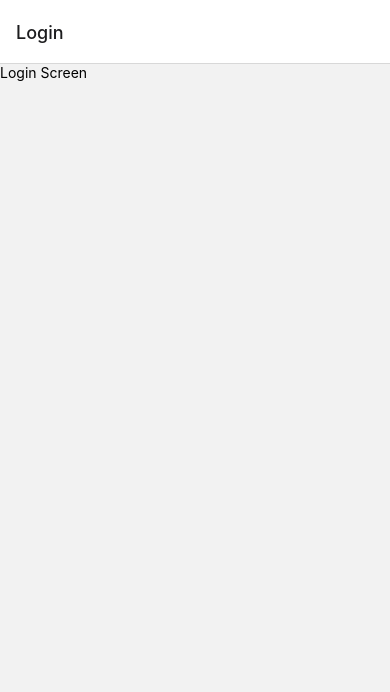
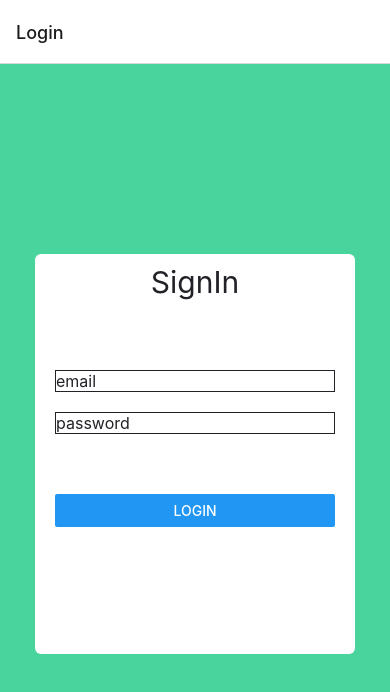
Before and after one commit to OlegFedosenko/OrderBoard, a React Native app: screen /Login in a window 390 px wide. Shown: the top 692 px of the page. Built offline with nearby package versions, Linux system fonts and the light colour scheme.

Commit message:
login form

```diff
--- /dev/null
+++ b/src/components/common/Input.tsx
@@ -0,0 +1,23 @@
+import React from 'react';
+import { FC } from 'react';
+import { StyleSheet, TextInput, TextInputProps } from 'react-native';
+import colors from '../../theme/colors';
+import fonts from '../../theme/fonts';
+
+type Props = {} & TextInputProps;
+
+const Input: FC<Props> = ({ placeholder, onChangeText, value }) => {
+  return <TextInput style={inputStyles.input} onChangeText={onChangeText} value={value} placeholder={placeholder} />;
+};
+
+const inputStyles = StyleSheet.create({
+  input: {
+    fontSize: fonts.mediumText,
+    color: colors.black,
+    borderWidth: 1,
+    borderColor: colors.black,
+    marginVertical: 10,
+  },
+});
+
+export default Input;
--- /dev/null
+++ b/src/components/common/Title.tsx
@@ -0,0 +1,23 @@
+import React from 'react';
+import { FC } from 'react';
+import { StyleSheet } from 'react-native';
+import { Text } from 'react-native';
+import colors from '../../theme/colors';
+import fonts from '../../theme/fonts';
+
+type Props = {
+  title: string;
+};
+
+const Title: FC<Props> = ({ title }) => <Text style={styles.title}>{title}</Text>;
+
+const styles = StyleSheet.create({
+  title: {
+    fontSize: fonts.largeText,
+    color: colors.black,
+    textAlign: 'center',
+    paddingVertical: 10,
+  },
+});
+
+export default Title;
--- /dev/null
+++ b/src/components/signIn/FormInputsContainer.tsx
@@ -0,0 +1,13 @@
+import React, { ReactNode } from 'react';
+import { FC } from 'react';
+import { StyleSheet, View } from 'react-native';
+
+const FormInputsContainer: FC<ReactNode> = ({ children }) => <View style={styles.container}>{children}</View>;
+
+const styles = StyleSheet.create({
+  container: {
+    marginVertical: 50,
+  },
+});
+
+export default FormInputsContainer;
--- /dev/null
+++ b/src/components/signIn/SignInForm.tsx
@@ -0,0 +1,21 @@
+import React, { FC } from 'react';
+import { Button } from 'react-native';
+import Input from '../common/Input';
+import Title from '../common/Title';
+import FormInputsContainer from './FormInputsContainer';
+import SignInFormContainer from './SignInFormContainer';
+
+const SignInForm: FC = () => {
+  return (
+    <SignInFormContainer>
+      <Title title={'SignIn'} />
+      <FormInputsContainer>
+        <Input placeholder={'email'} />
+        <Input placeholder={'password'} />
+      </FormInputsContainer>
+      <Button title={'Login'} />
+    </SignInFormContainer>
+  );
+};
+
+export default SignInForm;
--- /dev/null
+++ b/src/components/signIn/SignInFormContainer.tsx
@@ -0,0 +1,22 @@
+import React, { ReactNode } from 'react';
+import { FC } from 'react';
+import { StyleSheet, View } from 'react-native';
+import colors from '../../theme/colors';
+import metrics from '../../theme/metrics';
+
+const SignInFormContainer: FC<ReactNode> = ({ children }) => <View style={styles.container}>{children}</View>;
+
+const styles = StyleSheet.create({
+  container: {
+    display: 'flex',
+    justifyContent: 'flex-start',
+    alignContent: 'center',
+    width: 320,
+    height: 400,
+    backgroundColor: colors.white,
+    paddingHorizontal: 20,
+    borderRadius: metrics.borderRadius,
+  },
+});
+
+export default SignInFormContainer;
--- /dev/null
+++ b/src/components/signIn/SignInView.tsx
@@ -0,0 +1,8 @@
+import React, { FC } from 'react';
+import SignInForm from './SignInForm';
+
+const SignInView: FC = () => {
+  return <SignInForm />;
+};
+
+export default SignInView;
--- a/src/screens/LoginScreen.tsx
+++ b/src/screens/LoginScreen.tsx
@@ -1,10 +1,11 @@
 import * as React from 'react';
-import { Text, View } from 'react-native';
+import SignInView from '../components/signIn/SignInView';
+import Screen from './Screen';
 
 const LoginScreen = () => (
-  <View>
-    <Text>Login Screen</Text>
-  </View>
+  <Screen>
+    <SignInView />
+  </Screen>
 );
 
 export default LoginScreen;
--- /dev/null
+++ b/src/screens/Screen.tsx
@@ -0,0 +1,19 @@
+import React, { ReactNode } from 'react';
+import { FC } from 'react';
+import { StyleSheet, View } from 'react-native';
+import colors from '../theme/colors';
+
+const Screen: FC<ReactNode> = ({ children }) => <View style={styles.container}>{children}</View>;
+
+const styles = StyleSheet.create({
+  container: {
+    minWidth: '100%',
+    minHeight: '100%',
+    backgroundColor: colors.primaryGrean,
+    display: 'flex',
+    alignItems: 'center',
+    justifyContent: 'center',
+  },
+});
+
+export default Screen;
--- /dev/null
+++ b/src/theme/colors.ts
@@ -0,0 +1,9 @@
+const primaryWhite = '#3F1F7ED';
+const white = '#fff';
+const black = '#212227';
+const blue = '#BDD4E7';
+const aquamarine = '#86E7B8';
+const gray = '#D3D2C7';
+const primaryGrean = '#49D49D';
+
+export default { white, black, blue, aquamarine, gray, primaryGrean, primaryWhite };
--- /dev/null
+++ b/src/theme/fonts.ts
@@ -0,0 +1,6 @@
+const smallText = 12;
+const defaultText = 14;
+const mediumText = 16;
+const largeText = 30;
+
+export default { smallText, defaultText, mediumText, largeText };
--- /dev/null
+++ b/src/theme/metrics.ts
@@ -0,0 +1,3 @@
+const borderRadius = 6;
+
+export default { borderRadius };
```
